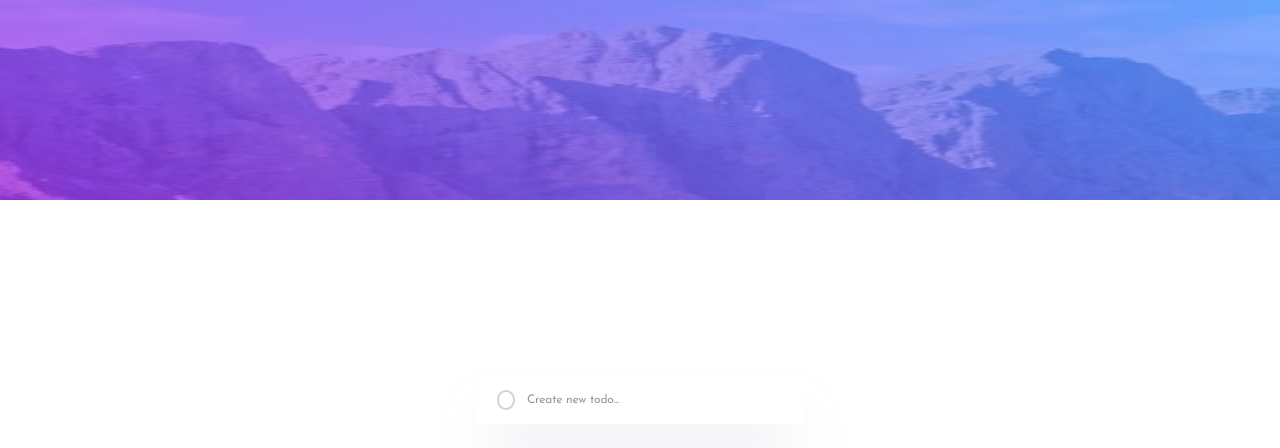
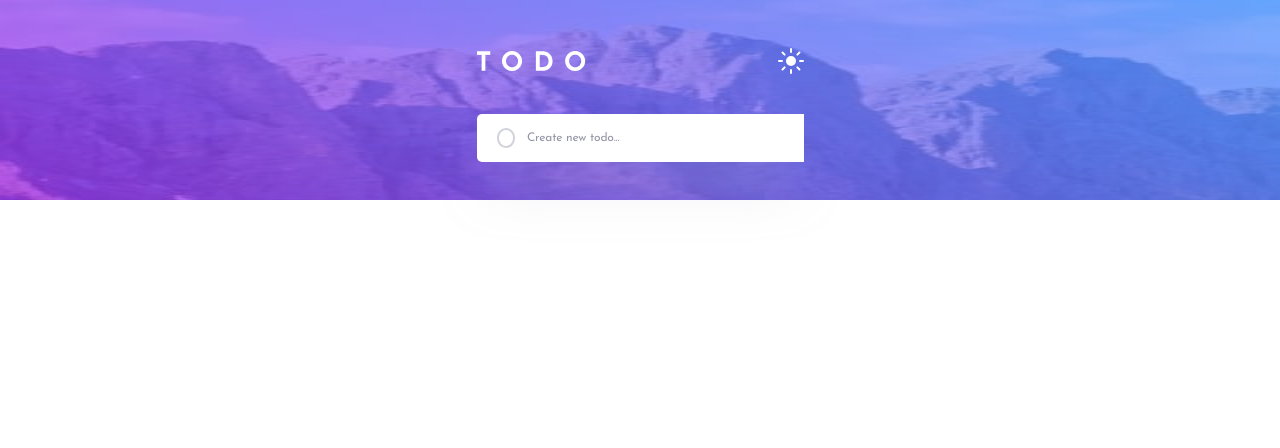
Before and after one commit to gigakhrz/Todo-app, a React (Vite) app: page / in a window 1280 px wide. Shown: the top 448 px of the page. Built offline with nearby package versions, Linux system fonts and the light colour scheme.

Commit message:
add header, use darkmodestate here

```diff
--- a/src/App.tsx
+++ b/src/App.tsx
@@ -2,11 +2,14 @@ import styled from "styled-components";
 import bgLight from "./assets/bg-mobile-light.jpg";
 import GlobalStyles from "./GlobalStyles";
 import Todo from "./Components/Todo";
+import Header from "./Components/Header";
+
 function App() {
   return (
     <>
       <GlobalStyles />
       <Container>
+        <Header />
         <Todo />
       </Container>
     </>
@@ -20,7 +23,10 @@ const Container = styled.main`
   min-height: 100vh;
   display: flex;
   align-items: center;
+  flex-direction: column;
+  gap: 40px;
   background-image: url(${bgLight});
   background-repeat: no-repeat;
   background-size: 100% 200px;
+  padding-top: 48px;
 `;
--- /dev/null
+++ b/src/Components/Header.tsx
@@ -0,0 +1,31 @@
+import styled from "styled-components";
+import logo from "../assets/TODO.png";
+import sun from "../assets/icon-sun.svg";
+import mun from "../assets/icon-moon.svg";
+import { useDispatch, useSelector } from "react-redux";
+import { setDark } from "../features/darkModeSlice";
+import { RootState } from "../features/store";
+
+const Header = (): JSX.Element => {
+  const mode = useSelector((store: RootState) => store.lightMode.dark);
+  const dispatch = useDispatch();
+  const handleSetMode = (): void => {
+    dispatch(setDark(!mode));
+  };
+
+  return (
+    <HeaderContainer>
+      <img src={logo} alt="logo img" />
+      <img onClick={handleSetMode} src={mode ? mun : sun} alt="" />
+    </HeaderContainer>
+  );
+};
+
+export default Header;
+
+const HeaderContainer = styled.header`
+  width: 327px;
+  display: flex;
+  justify-content: space-between;
+  align-items: center;
+`;
--- a/src/features/darkModeSlice.ts
+++ b/src/features/darkModeSlice.ts
@@ -1,6 +1,6 @@
 import { PayloadAction, createSlice } from "@reduxjs/toolkit";
 
-interface Dark {
+export interface Dark {
   dark: boolean;
 }
 
@@ -13,7 +13,7 @@ const darkModeSlice = createSlice({
   initialState,
   reducers: {
     setDark: (state, action: PayloadAction<boolean>) => {
-      state.dark === action.payload;
+      state.dark = action.payload;
     },
   },
 });
--- a/src/features/store.ts
+++ b/src/features/store.ts
@@ -1,14 +1,17 @@
 import { configureStore } from "@reduxjs/toolkit";
 import todoSlice, { Todoarray } from "./todoSlice";
+import darkModeSlice, { Dark } from "./darkModeSlice";
 
 const store = configureStore({
   reducer: {
     createTodo: todoSlice,
+    lightMode: darkModeSlice,
   },
 });
 
 export type RootState = {
   createTodo: Todoarray;
+  lightMode: Dark;
 };
 
 export default store;
```
Also changed, not shown: src/assets/TODO.png (added).
